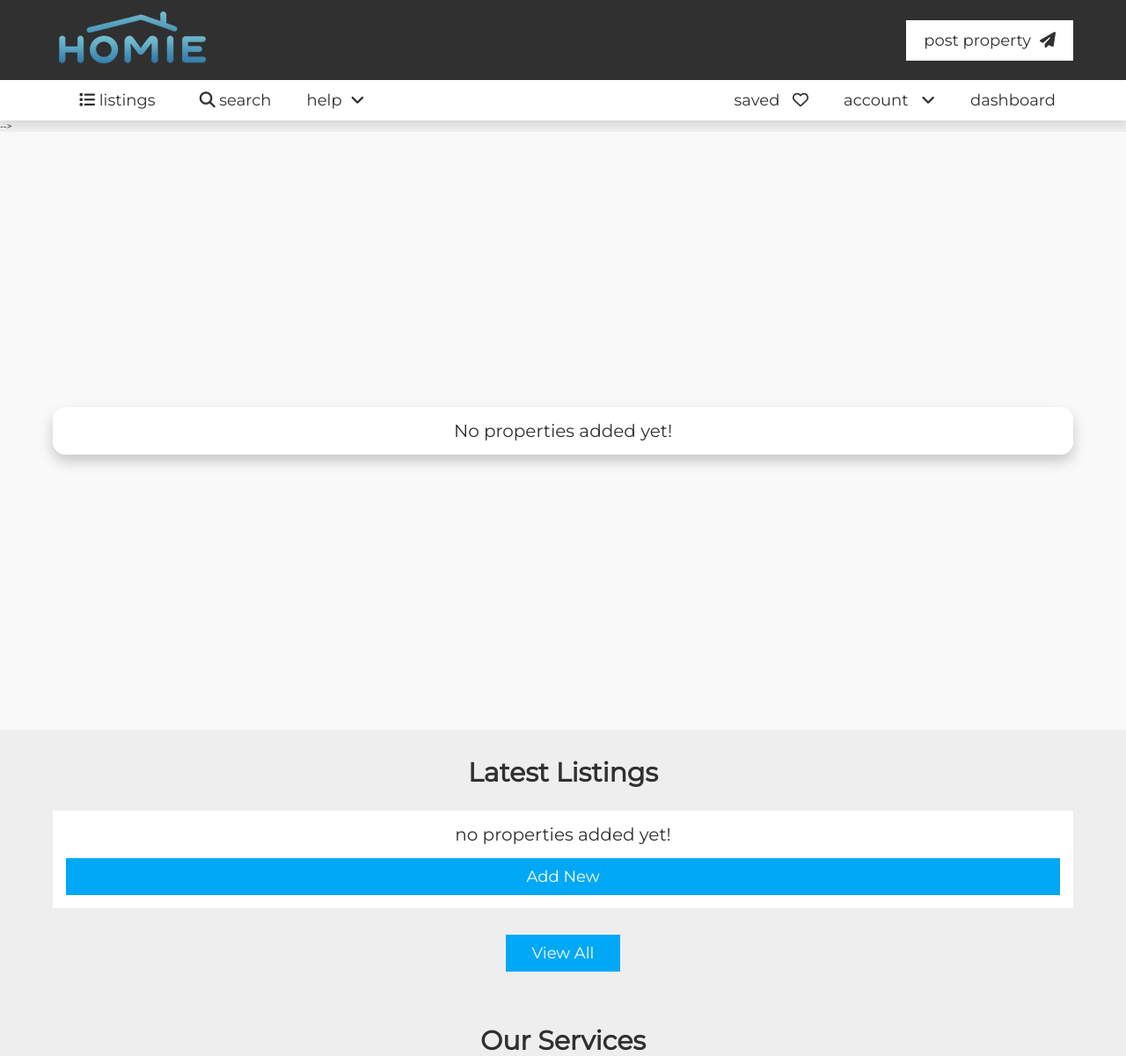
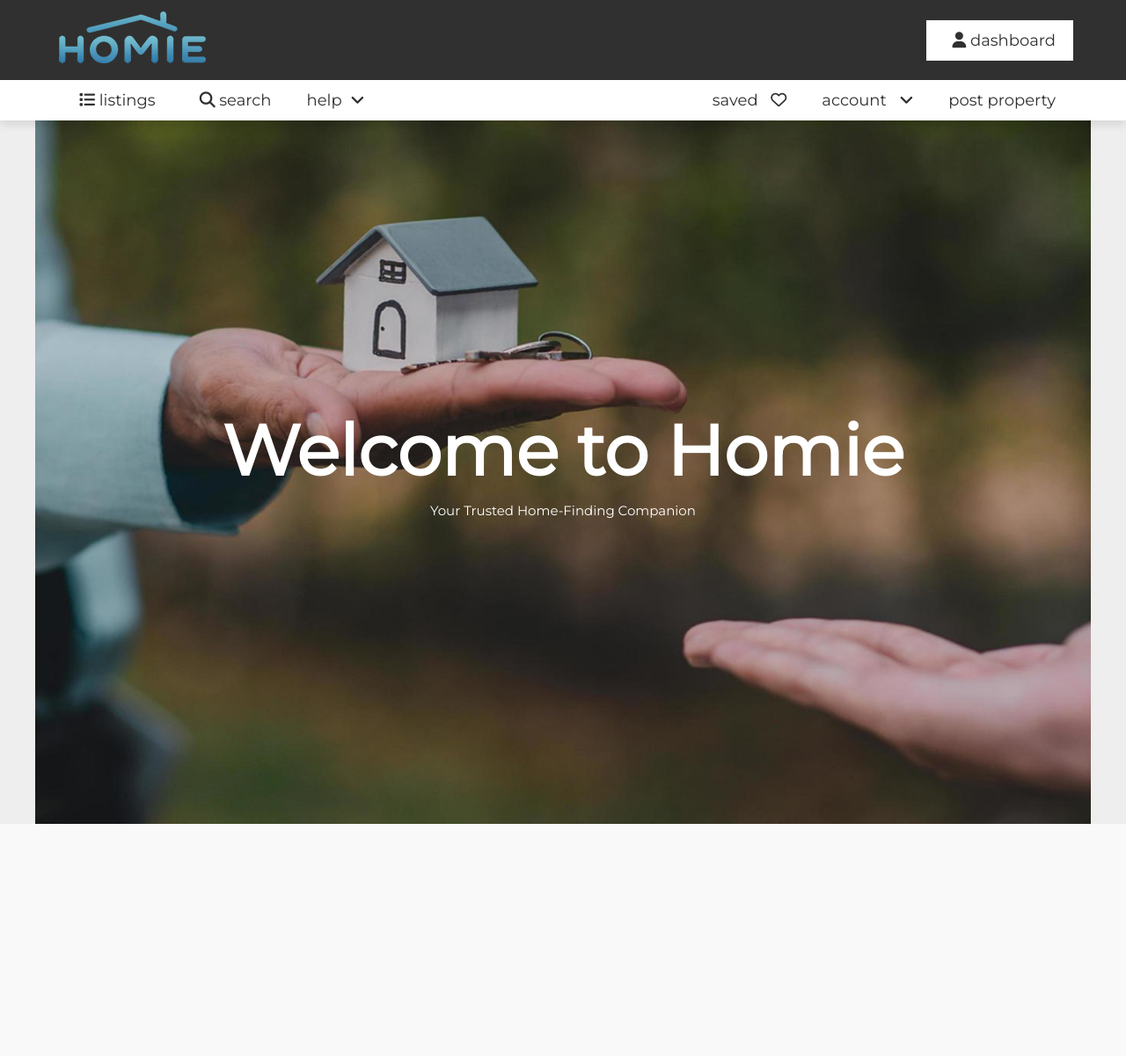
Before and after one commit to FraggyKnowsCode/Homie_Project, a PHP site: page /uphome.php in a window 1280 px wide. Shown: the top 1201 px of the page at 88% size. Run offline with PHP 8.4, Linux system fonts and the light colour scheme; data that the repository does not hold is empty.

Commit message:
13 files are changed

```diff
--- a/admin/view_property.php
+++ b/admin/view_property.php
@@ -139,11 +139,9 @@
          </div>
          <div class="box">
             <p><i>carpet area :</i><span><?= $fetch_property['carpet']; ?>sqft</span></p>
-            <p><i>age :</i><span><?= $fetch_property['age']; ?> years</span></p>
             <p><i>total floors :</i><span><?= $fetch_property['total_floors']; ?></span></p>
             <p><i>room floor :</i><span><?= $fetch_property['room_floor']; ?></span></p>
             <p><i>furnished :</i><span><?= $fetch_property['furnished']; ?></span></p>
-            <p><i>loan :</i><span><?= $fetch_property['loan']; ?></span></p>
          </div>
       </div>
       <h3 class="title">amenities</h3>
--- a/components/user_header.php
+++ b/components/user_header.php
@@ -7,7 +7,7 @@
       <a href="home.php" class="logo"><img src="images/homie-logo.png" alt="Homie Logo"></a>
 
          <ul>
-            <li><a href="post_property.php">post property<i class="fas fa-paper-plane"></i></a></li>
+            <li><a href="dashboard.php"><i class="fas fa-user"></i> dashboard</a></li>
          </ul>
       </section>
    </nav>
@@ -44,7 +44,7 @@
                   <li><a href="components/user_logout.php" onclick="return confirm('logout from this website?');">logout</a>
                   <?php } ?></li>
                </ul>
-               <li><a href="dashboard.php">dashboard</a></a>
+               <li><a href="post_property.php">post property</a></a>
             </li>
          </ul>
       </section>
--- a/css/uphome.css
+++ b/css/uphome.css
@@ -1,75 +1,105 @@
-/* Swiper container styles */
+@import url('https://fonts.googleapis.com/css2?family=Montserrat:wght@100;200;300;400&display=swap');
+
+*{
+    font-family: 'Montserrat', sans-serif;
+    margin: 0; padding: 0;
+    box-sizing: border-box;
+    outline: none; border: none;
+    text-decoration: none;
+ }
+
+.hero-section {
+    position: center;
+    width: 100%;
+    height: 100vh;
+    background: url('../images/homie-bg.jpg') no-repeat center center;
+    background-size: cover;
+    display: flex;
+    flex-direction: column;
+    justify-content: center;
+    align-items: center;
+    color: #fff;
+    text-align: center;
+    padding: 10px;
+}
+
+.hero-section h1 {
+    font-size: 8rem;
+    margin-bottom: 10px;
+}
+
+.hero-section p {
+    font-size: 1.5rem;
+    margin-bottom: 20px;
+}
+
 .swiper-container {
-    width: 100%; /* Keep it full width */
-    max-width: 1200px; /* Reduce the maximum width by 0.2% */
-    height: auto; /* Allow height to adjust dynamically */
-    margin: auto; /* Center the Swiper */
-    background: #fff; /* White background for the Swiper */
-    border-radius: 14.7px; /* Slightly smaller rounded corners */
-    box-shadow: 0 7.8px 15.7px rgba(0, 0, 0, 0.2); /* Slightly reduce the shadow intensity */
+    width: 100%;
+    max-width: 1200px;
+    height: auto;
+    margin: auto;
+    background: #fff;
+    border-radius: 14.7px;
+    box-shadow: 0 7.8px 15.7px rgba(0, 0, 0, 0.2);
     overflow: hidden;
     position: relative;
-    z-index: 2; /* Ensure it appears above the background image */
+    z-index: 2;
 }
 
-/* Swiper slide styling */
 .swiper-slide {
     display: flex;
     justify-content: center;
     align-items: center;
     text-align: center;
-    padding: 29.4px; /* Slightly reduce padding */
+    padding: 29.4px;
 }
 
-/* Listing box styling */
 .listing-box {
     display: flex;
-    flex-direction: column; /* Stack the image and description vertically */
+    flex-direction: column;
     align-items: center;
-    gap: 19.6px; /* Slightly reduce spacing between the image and description */
+    gap: 19.6px;
     width: 100%;
 }
 
-/* Image container styling */
 .image-container {
-    width: 50%; /* Keep the image container full width */
-    max-width: 1000px; /* Slightly reduce the maximum width of the image */
+    width: 50%;
+    max-width: 1000px;
 }
 
 .image-container img {
     width: 100%;
     height: auto;
-    border-radius: 14.7px; /* Match the container's slightly smaller rounded corners */
+    border-radius: 14.7px;
 }
 
-/* Info container styling */
 .info-container {
-    width: 70%; /* Keep the description container full width */
-    max-width: 800 px; /* Slightly reduce the maximum width of the description */
-    text-align: center; /* Center-align the text */
-    padding: 10 px; /* Slightly reduce padding */
+    width: 70%;
+    max-width: 800 px;
+    text-align: center;
+    padding: 10 px;
 }
 
 .info-container h3 {
-    font-size: 2.45rem; /* Slightly reduce font size for the title */
+    font-size: 2.45rem;
     margin-bottom: 14.7px;
 }
 
 .info-container p {
-    font-size: 1.47rem; /* Slightly reduce font size for the details */
+    font-size: 1.47rem;
     margin-bottom: 14.7px;
 }
 
 .info-container .btn {
     display: inline-block;
-    padding: 10px 10px; /* Slightly reduce button size */
+    padding: 10px 10px;
     background: #007bff;
     color: #fff;
     text-decoration: none;
-    border-radius: 7.8px; /* Slightly smaller rounded corners for the button */
+    border-radius: 7.8px;
     text-align: center;
     transition: background 0.3s ease;
-    font-size: 2rem; /* Slightly reduce font size for the button text */
+    font-size: 2rem;
 }
 
 .info-container .btn:hover {
@@ -77,7 +107,7 @@
 }
 
 .home {
-    background: #f9f9f9; /* White background for the entire section */
-    padding: 0px 0px; /* Slightly reduce padding */
+    background: #f9f9f9;
+    padding: 0px 0px;
     position: relative;
 }
--- a/register.php
+++ b/register.php
@@ -81,7 +81,7 @@
       <h3>create an account!</h3>
       <input type="tel" name="name" required maxlength="50" placeholder="enter your name" class="box">
       <input type="email" name="email" required maxlength="50" placeholder="enter your email" class="box">
-      <input type="number" name="number" required min="0" max="9999999999" maxlength="10" placeholder="enter your number" class="box">
+      <input type="number" name="number" required min="0" max="99999999999" maxlength="11" placeholder="enter your number" class="box">
       <input type="password" name="pass" required maxlength="20" placeholder="enter your password" class="box">
       <input type="password" name="c_pass" required maxlength="20" placeholder="confirm your password" class="box">
       <p>already have an account? <a href="login.html">login now</a></p>
--- a/update.php
+++ b/update.php
@@ -106,7 +106,7 @@
       <h3>update your account!</h3>
       <input type="tel" name="name" maxlength="50" placeholder="<?= $fetch_user['name']; ?>" class="box">
       <input type="email" name="email" maxlength="50" placeholder="<?= $fetch_user['email']; ?>" class="box">
-      <input type="number" name="number" min="0" max="9999999999" maxlength="10" placeholder="<?= $fetch_user['number']; ?>" class="box">
+      <input type="number" name="number" min="0" max="99999999999" maxlength="11" placeholder="<?= $fetch_user['number']; ?>" class="box">
       <input type="password" name="old_pass" maxlength="20" placeholder="enter your old password" class="box">
       <input type="password" name="new_pass" maxlength="20" placeholder="enter your new password" class="box">
       <input type="password" name="c_pass" maxlength="20" placeholder="confirm your new password" class="box">
--- a/uphome.php
+++ b/uphome.php
@@ -9,6 +9,7 @@
 }
 
 include 'components/save_send.php';
+
 
 ?>
 
@@ -31,8 +32,17 @@
 </head>
 <body>
 
-<!-- Removed the header -->
-<!-- <?php include 'components/user_header.php'; ?> -->
+
+
+<?php include 'components/user_header.php'; ?>
+<!-- Background section starts -->
+<section class="hero-section">
+   <div class="hero-bg">
+      <h1>Welcome to Homie</h1>
+      <p>Your Trusted Home-Finding Companion</p>
+   </div>
+</section>
+<!-- Background section ends -->
 
 <!-- home section starts -->
 <div class="home">
```
Also changed, not shown: admin/admins.php (+0 -15 lines), admin/dashboard.php (+9 -19 lines), admin/listings.php (+0 -18 lines), admin/login.php (+0 -17 lines), admin/messages.php (+0 -15 lines), admin/register.php (+0 -17 lines), admin/update.php (+0 -17 lines), admin/users.php (+0 -15 lines).
